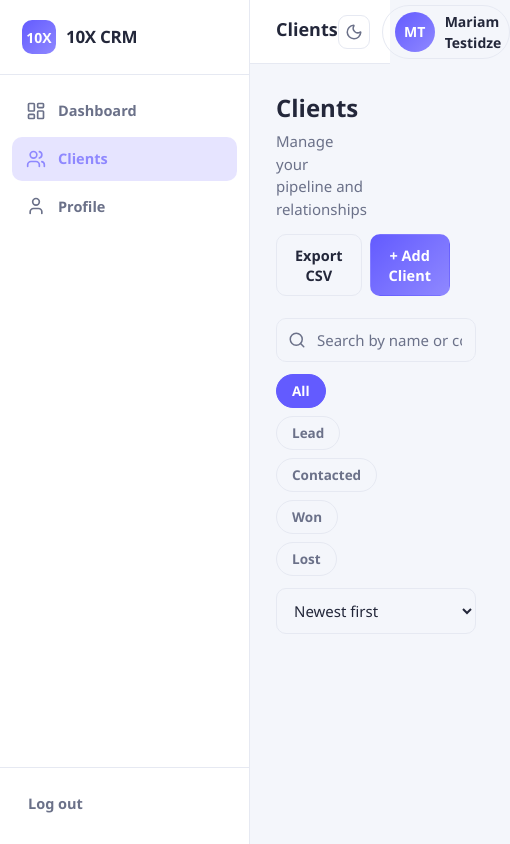
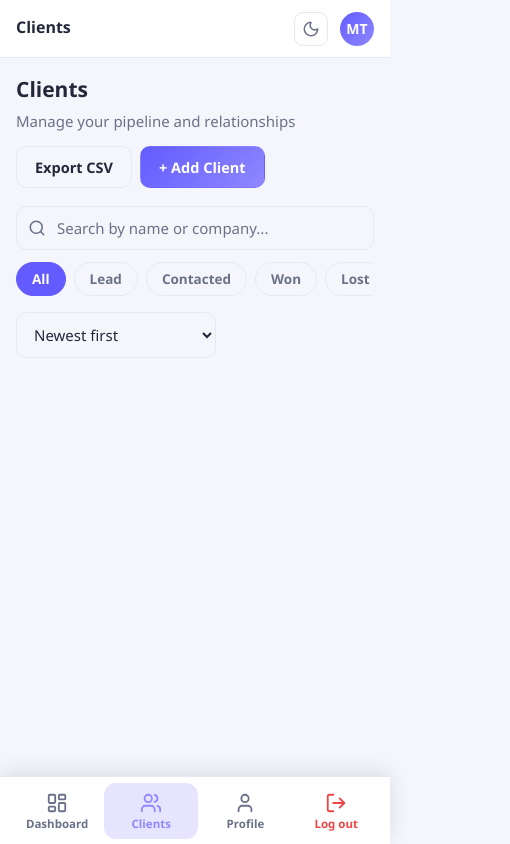
Before and after one commit to maribostashvili-93/10x-crm-Mariami-Bostashvili, a plain HTML site: page clients.html in a window 390 px wide. Shown: the whole page, 510 px wide, since content can reach past the window. Drawn offline with Linux system fonts and the light colour scheme.

Commit message:
Add responsive bottom navigation for tablet and mobile

```diff
--- a/clients.html
+++ b/clients.html
@@ -5,6 +5,7 @@
     <meta name="viewport" content="width=device-width, initial-scale=1.0" />
     <title>Clients · 10X CRM</title>
     <link rel="stylesheet" href="css/app.css" />
+    <link rel="stylesheet" href="css/responsive.css" />
   </head>
   <body class="theme-light">
     <div class="app">
@@ -66,7 +67,22 @@
           </a>
         </nav>
         <div class="sidebar-foot">
-          <a href="index.html" class="nav-link">Log out</a>
+          <a href="index.html" class="nav-link">
+            <svg
+              class="nav-ico"
+              viewBox="0 0 24 24"
+              fill="none"
+              stroke="currentColor"
+              stroke-width="2"
+              stroke-linecap="round"
+              stroke-linejoin="round"
+            >
+              <path d="M9 21H5a2 2 0 0 1-2-2V5a2 2 0 0 1 2-2h4" />
+              <polyline points="16 17 21 12 16 7" />
+              <line x1="21" x2="9" y1="12" y2="12" />
+            </svg>
+            Log out
+          </a>
         </div>
       </aside>
 
--- a/css/app.css
+++ b/css/app.css
@@ -265,10 +265,11 @@ p {
   height: 100vh;
 }
 .sidebar-brand {
+  height: 6.4rem; /* same height as the topbar */
   display: flex;
   align-items: center;
   gap: 1rem;
-  padding: 2rem 2.2rem;
+  padding: 0 2.2rem; /* only left/right padding now */
   border-bottom: 1px solid var(--border);
 }
 .sidebar-brand .brand-mark {
--- /dev/null
+++ b/css/responsive.css
@@ -0,0 +1,169 @@
+/* Tablet and mobile layout */
+@media (max-width: 1024px) {
+  .app {
+    display: block;
+  }
+
+  .sidebar {
+    position: fixed;
+    inset: auto 0 0;
+    z-index: 100;
+    width: 100%;
+    height: calc(6.8rem + env(safe-area-inset-bottom));
+    border-top: 1px solid var(--border);
+    border-right: 0;
+    background: var(--surface);
+    box-shadow: 0 -0.4rem 2rem rgba(0, 0, 0, 0.1);
+    padding-bottom: env(safe-area-inset-bottom);
+    flex-direction: row;
+  }
+
+  .sidebar-brand {
+    display: none;
+  }
+
+  .nav-menu {
+    display: grid;
+    grid-template-columns: repeat(3, minmax(0, 1fr));
+    align-items: stretch;
+    width: 75%;
+    padding: 0.6rem 0 0.6rem max(1rem, env(safe-area-inset-left));
+  }
+
+  .sidebar-foot {
+    display: block;
+    width: 25%;
+    padding: 0.6rem max(1rem, env(safe-area-inset-right)) 0.6rem 0;
+    border: 0;
+  }
+
+  .sidebar-foot .nav-link {
+    color: var(--danger);
+  }
+
+  .sidebar-foot .nav-link::before {
+    font-size: 2.2rem;
+    line-height: 1;
+  }
+
+  .nav-link {
+    min-width: 0;
+    min-height: 5.6rem;
+    flex-direction: column;
+    justify-content: center;
+    gap: 0.3rem;
+    margin: 0;
+    padding: 0.5rem;
+    border-radius: 1.2rem;
+    font-size: 1.15rem;
+    line-height: 1.2;
+  }
+
+  .nav-link .nav-ico {
+    width: 2.2rem;
+    height: 2.2rem;
+  }
+
+  .main {
+    min-height: 100vh;
+    padding-bottom: calc(6.8rem + env(safe-area-inset-bottom));
+  }
+
+  .topbar {
+    padding-inline: 2rem;
+  }
+
+  .content {
+    padding: 2rem;
+  }
+
+  .grid-4 {
+    grid-template-columns: repeat(2, minmax(0, 1fr));
+  }
+}
+
+@media (max-width: 640px) {
+  .topbar {
+    height: 5.8rem;
+    padding-inline: 1.6rem;
+  }
+
+  .topbar-title {
+    font-size: 1.6rem;
+  }
+
+  .user-chip {
+    padding: 0;
+    border: 0;
+  }
+
+  .user-chip .u-name {
+    display: none;
+  }
+
+  .user-chip .avatar {
+    width: 3.4rem;
+    height: 3.4rem;
+  }
+
+  .content {
+    padding: 1.6rem;
+  }
+
+  .page-head {
+    align-items: stretch;
+    margin-bottom: 1.8rem;
+  }
+
+  .page-head h1 {
+    font-size: 2.1rem;
+  }
+
+  .grid-2,
+  .grid-4,
+  .form-grid {
+    grid-template-columns: 1fr;
+  }
+
+  .toolbar {
+    align-items: stretch;
+  }
+
+  .search-box,
+  .toolbar > .btn,
+  .toolbar > select {
+    width: 100%;
+  }
+
+  .chips {
+    width: 100%;
+    flex-wrap: nowrap;
+    overflow-x: auto;
+    padding-bottom: 0.4rem;
+    scrollbar-width: none;
+  }
+
+  .chips::-webkit-scrollbar {
+    display: none;
+  }
+
+  .chip {
+    flex: 0 0 auto;
+  }
+
+  .card-body {
+    padding: 1.6rem;
+  }
+
+  .modal-backdrop {
+    padding: 1.6rem;
+  }
+
+  .modal-foot {
+    flex-wrap: wrap;
+  }
+
+  .modal-foot .btn {
+    flex: 1;
+  }
+}
```
Also changed, not shown: dashboard.html (+17 -1 lines), profile.html (+18 -2 lines).
